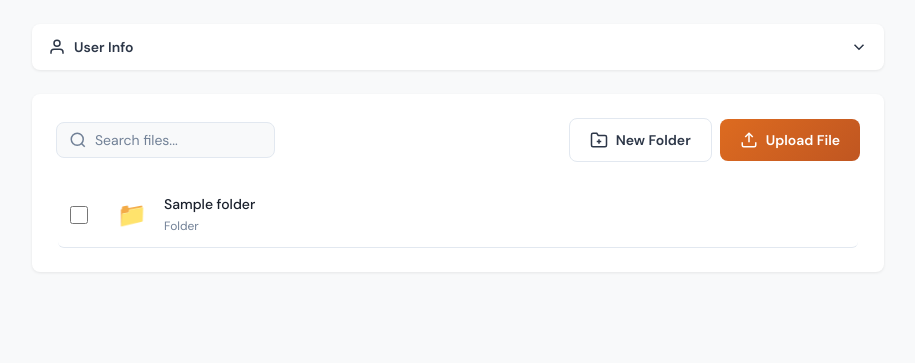
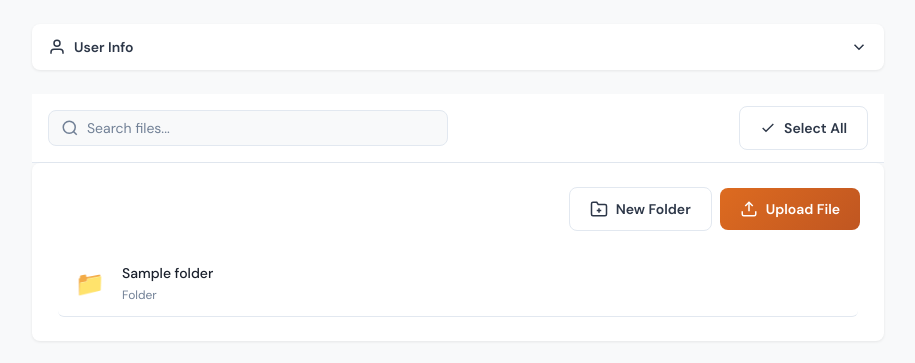
Before and after one commit to codingCata/clouddrive, a Flask app: page /dashboard in a window 1280 px wide. Shown: the part 65-428 px from the top of the page, without its empty margins (182-1097 px from the left). Run offline with Flask 3, Linux system fonts and the light colour scheme; the visitor is signed in with stand-in values (Sample User, id 1); tables that the repository leaves empty hold one stand-in row (values such as "Sample post").

Commit message:
Add batch selection mode with Select All/Cancel buttons

```diff
--- a/static/style.css
+++ b/static/style.css
@@ -811,6 +811,20 @@ a:hover {
     accent-color: var(--accent);
     margin-right: 12px;
     flex-shrink: 0;
+    display: none;
+}
+
+.batch-mode .item-checkbox {
+    display: block;
+}
+
+.batch-toggle-group {
+    display: flex;
+    gap: 8px;
+}
+
+.batch-toggle-group.hidden {
+    display: none;
 }
 
 .preview-content {
--- a/templates/dashboard.html
+++ b/templates/dashboard.html
@@ -98,6 +98,34 @@
             </div>
         </div>
 
+        <!-- Search Box -->
+        <div class="search-container" style="padding: 12px 16px; background: var(--surface); border-bottom: 1px solid var(--border); display: flex; align-items: center; justify-content: space-between; gap: 12px;">
+            <div class="search-box" id="searchBox" style="flex: 1; max-width: 400px;">
+                <svg width="18" height="18" viewBox="0 0 24 24" fill="none" stroke="currentColor" stroke-width="2">
+                    <circle cx="11" cy="11" r="8"/>
+                    <line x1="21" y1="21" x2="16.65" y2="16.65"/>
+                </svg>
+                <input type="text" id="searchInput" placeholder="Search files..." style="flex: 1;">
+                <button class="clear-search hidden" id="clearSearch" title="Clear">
+                    <svg width="12" height="12" viewBox="0 0 24 24" fill="none" stroke="currentColor" stroke-width="3">
+                        <line x1="18" y1="6" x2="6" y2="18"/>
+                        <line x1="6" y1="6" x2="18" y2="18"/>
+                    </svg>
+                </button>
+            </div>
+            <div class="batch-toggle-group hidden" id="batchToggleGroup">
+                <button class="btn btn-secondary" id="selectAllBtn">
+                    <svg width="16" height="16" viewBox="0 0 24 24" fill="none" stroke="currentColor" stroke-width="2">
+                        <polyline points="20 6 9 17 4 12"/>
+                    </svg>
+                    Select All
+                </button>
+                <button class="btn btn-secondary hidden" id="cancelSelectBtn">
+                    Cancel
+                </button>
+            </div>
+        </div>
+
         <!-- File List Section -->
         <div class="content-section">
             <!-- Top bar: navigation and actions -->
@@ -106,19 +134,6 @@
                     <button class="btn btn-icon hidden" id="backBtn" title="Go back">
                         <span class="back-arrow">&lt;</span>
                     </button>
-                    <div class="search-box" id="searchBox">
-                        <svg width="18" height="18" viewBox="0 0 24 24" fill="none" stroke="currentColor" stroke-width="2">
-                            <circle cx="11" cy="11" r="8"/>
-                            <line x1="21" y1="21" x2="16.65" y2="16.65"/>
-                        </svg>
-                        <input type="text" id="searchInput" placeholder="Search files...">
-                        <button class="clear-search hidden" id="clearSearch" title="Clear">
-                            <svg width="12" height="12" viewBox="0 0 24 24" fill="none" stroke="currentColor" stroke-width="3">
-                                <line x1="18" y1="6" x2="6" y2="18"/>
-                                <line x1="6" y1="6" x2="18" y2="18"/>
-                            </svg>
-                        </button>
-                    </div>
                     <div class="breadcrumb" id="breadcrumb"></div>
                 </div>
                 <div class="action-group">
@@ -178,7 +193,7 @@
                         </svg>
                         Delete
                     </button>
-                    <button class="btn btn-secondary btn-small" onclick="clearSelection()">
+                    <button class="btn btn-secondary btn-small" onclick="exitBatchMode()">
                         Cancel
                     </button>
                 </div>
@@ -432,6 +447,7 @@
         let selectedFolder = null;
         let isSearchMode = false;
         let searchDebounceTimer = null;
+        let isBatchMode = false;
 
         // Initialize
         document.addEventListener('DOMContentLoaded', async () => {
@@ -508,6 +524,19 @@
                 folders = data.folders || [];
                 renderFiles();
                 updateBackButton();
+
+                // Show/hide batch toggle group based on content
+                const hasContent = files.length > 0 || folders.length > 0;
+                if (!isBatchMode) {
+                    const batchToggle = document.getElementById('batchToggleGroup');
+                    if (hasContent) {
+                        batchToggle.classList.remove('hidden');
+                        document.getElementById('selectAllBtn').classList.remove('hidden');
+                        document.getElementById('cancelSelectBtn').classList.add('hidden');
+                    } else {
+                        batchToggle.classList.add('hidden');
+                    }
+                }
             } catch (err) {
                 console.error('Failed to load files:', err);
             }
@@ -665,10 +694,15 @@
         // Click on folder to enter
         function handleFileClick(e) {
             const item = e.target.closest('.folder-item');
-            if (item && !e.target.closest('.file-actions')) {
-                const folderId = parseInt(item.dataset.folderId);
-                const folderName = item.dataset.folderName;
-                goIntoFolder(folderId, folderName);
+            // Don't navigate if clicking on checkbox, actions, or if items are selected
+            const checkbox = e.target.closest('.item-checkbox');
+            if (item && !e.target.closest('.file-actions') && !checkbox) {
+                const hasSelection = document.querySelectorAll('.item-checkbox:checked').length > 0;
+                if (!hasSelection) {
+                    const folderId = parseInt(item.dataset.folderId);
+                    const folderName = item.dataset.folderName;
+                    goIntoFolder(folderId, folderName);
+                }
             }
         }
 
@@ -915,6 +949,10 @@
             document.getElementById('userAvatar').addEventListener('click', () => {
                 document.getElementById('userPanel').classList.add('expanded');
             });
+
+            // Batch selection buttons
+            document.getElementById('selectAllBtn').addEventListener('click', enterBatchMode);
+            document.getElementById('cancelSelectBtn').addEventListener('click', exitBatchMode);
 
             // Logout
             document.getElementById('logoutBtn').addEventListener('click', async () => {
@@ -1401,7 +1439,8 @@
 
                 if (response.ok) {
                     showToast(data.message, 'success');
-                    document.getElementById('batchBar').classList.remove('visible');
+                    document.getElementById('batchBar').classList.add('hidden');
+                    clearSelection();
                     await loadFiles();
                 } else {
                     showToast(data.error || 'Delete failed', 'error');
@@ -1437,6 +1476,8 @@
                     window.URL.revokeObjectURL(url);
                     a.remove();
                     showToast('Download started', 'success');
+                    document.getElementById('batchBar').classList.add('hidden');
+                    clearSelection();
                 } else {
                     const data = await response.json();
                     showToast(data.error || 'Download failed', 'error');
@@ -1446,6 +1487,29 @@
             }
         }
 
+        function enterBatchMode() {
+            isBatchMode = true;
+            document.getElementById('batchToggleGroup').classList.remove('hidden');
+            document.getElementById('selectAllBtn').classList.add('hidden');
+            document.getElementById('cancelSelectBtn').classList.remove('hidden');
+            document.getElementById('fileList').classList.add('batch-mode');
+
+            // Select all items by default
+            document.querySelectorAll('.item-checkbox').forEach(cb => cb.checked = true);
+            updateBatchBar();
+        }
+
+        function exitBatchMode() {
+            isBatchMode = false;
+            document.getElementById('selectAllBtn').classList.remove('hidden');
+            document.getElementById('cancelSelectBtn').classList.add('hidden');
+            document.getElementById('fileList').classList.remove('batch-mode');
+
+            // Clear all selections
+            document.querySelectorAll('.item-checkbox').forEach(cb => cb.checked = false);
+            updateBatchBar();
+        }
+
         function clearSelection() {
             document.querySelectorAll('.item-checkbox').forEach(cb => cb.checked = false);
             updateBatchBar();
```
